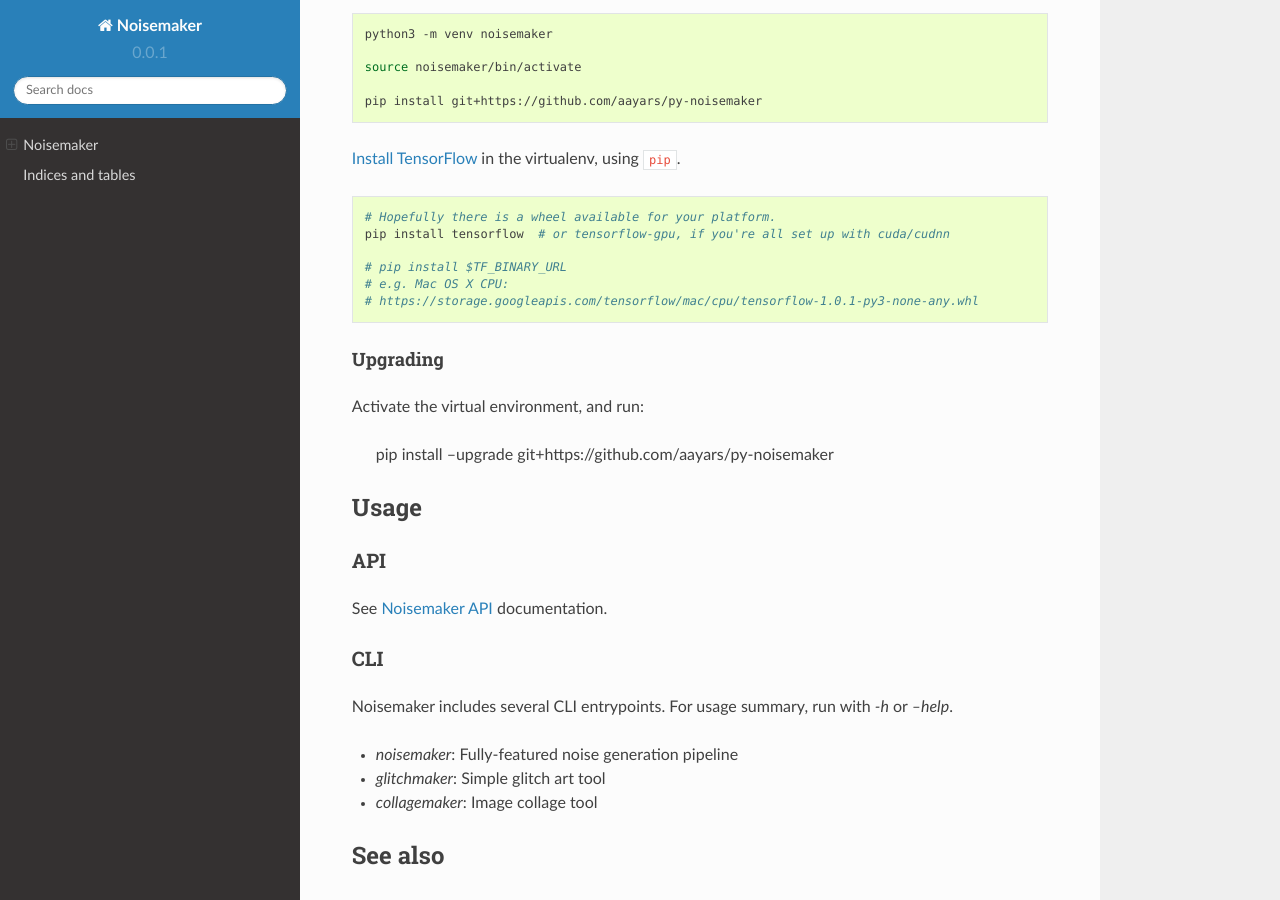
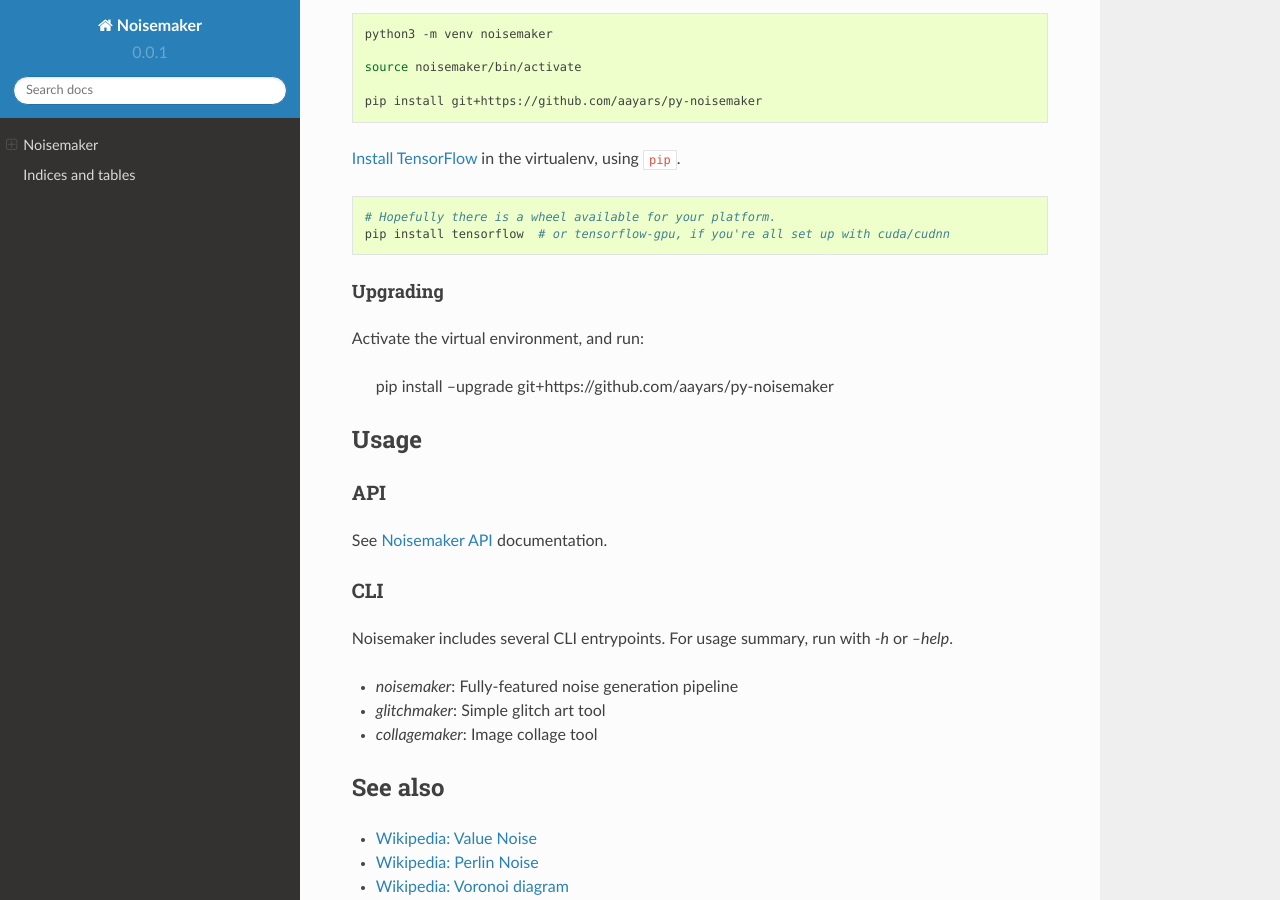
Before and after one commit to aayars/py-noisemaker, a Sphinx documentation site: the page built from docs/index.rst, in a window 1280 px wide and 900 px high, scrolled down 799 px. Built offline with Sphinx 7.4.7 and the Read the Docs theme 2.0.0, drawn with Linux system fonts in a browser that asks for light colours.

Commit message:
more doc fiddling

```diff
--- a/docs/index.rst
+++ b/docs/index.rst
@@ -41,10 +41,6 @@
 
     # Hopefully there is a wheel available for your platform.
     pip install tensorflow  # or tensorflow-gpu, if you're all set up with cuda/cudnn
-
-    # pip install $TF_BINARY_URL
-    # e.g. Mac OS X CPU:
-    # https://storage.googleapis.com/tensorflow/mac/cpu/tensorflow-1.0.1-py3-none-any.whl
 
 Upgrading
 ^^^^^^^^^
```
